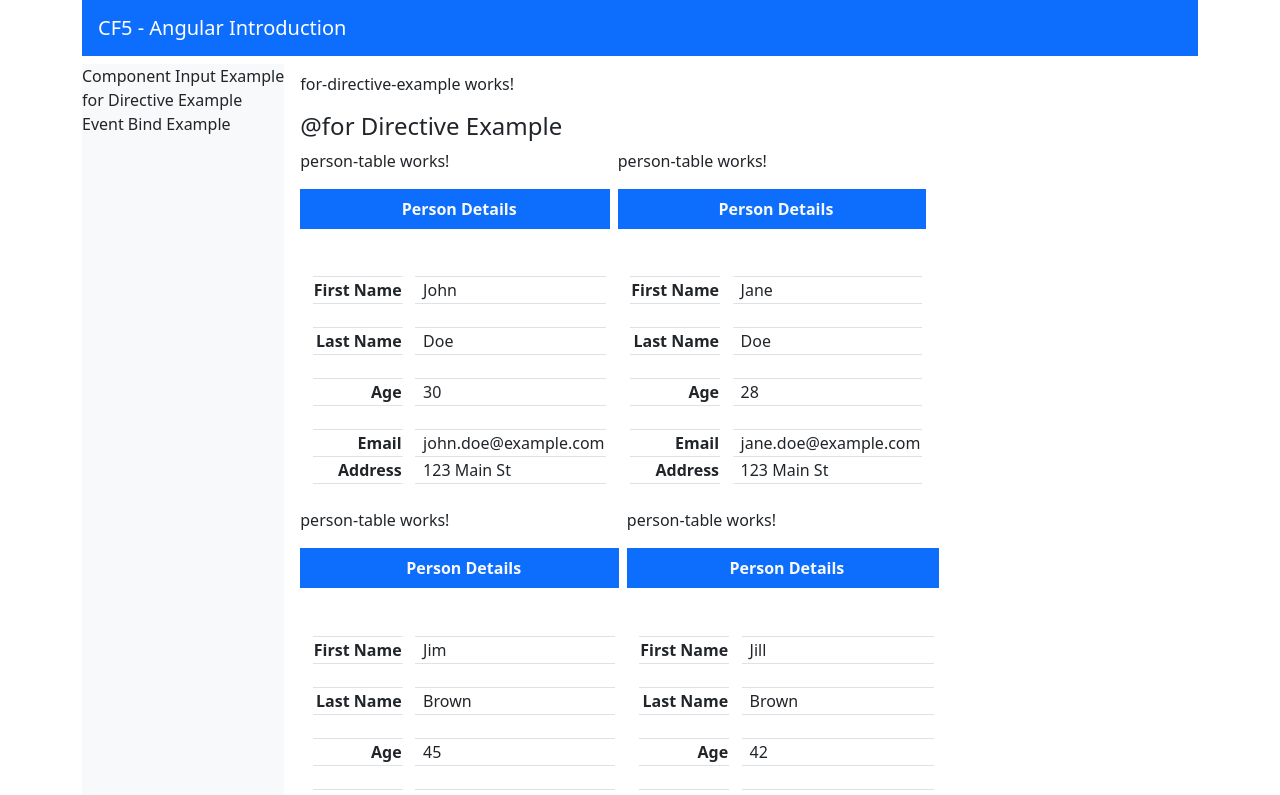
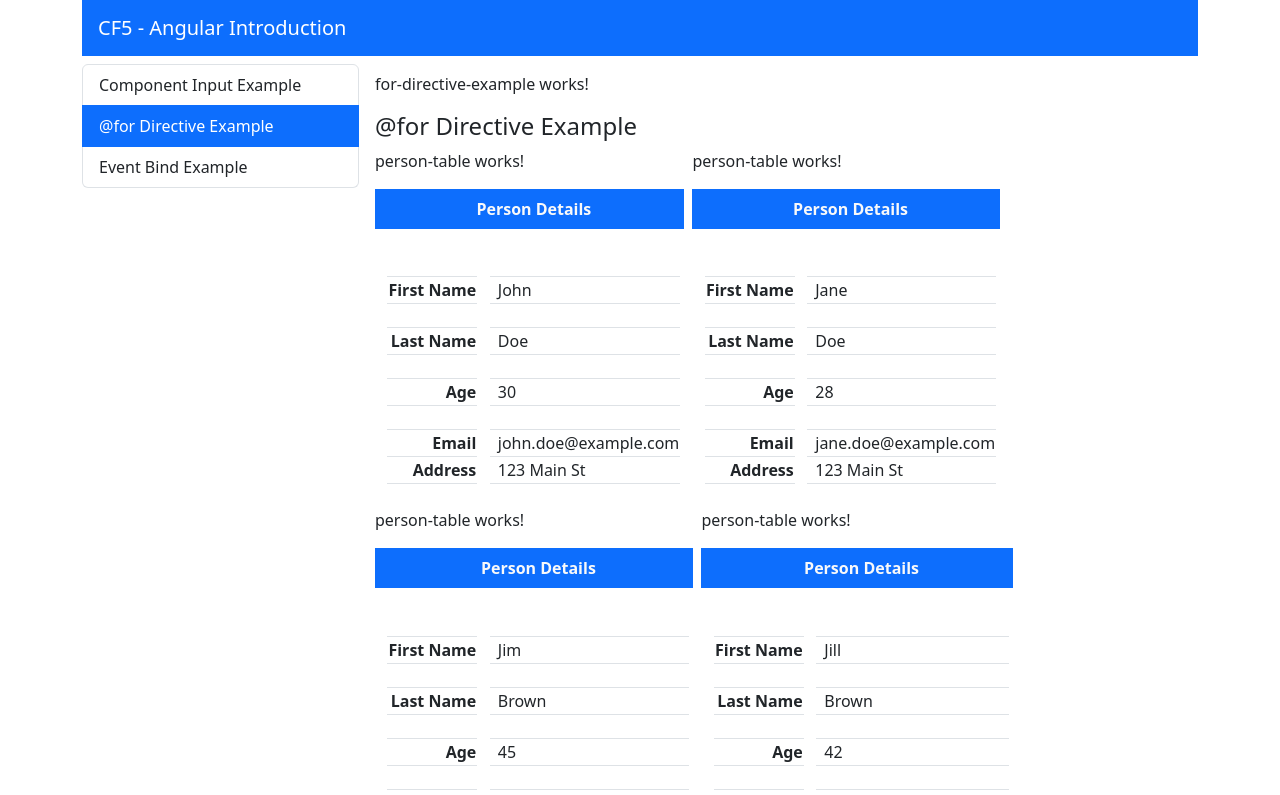
Before and after one commit to pav1op/angular-introduction, an Angular app: page /for-directive-example in a window 1280 px wide. Shown: the top 795 px of the page. Built offline with nearby package versions, Linux system fonts and the light colour scheme.

Commit message:
fancy app menu

```diff
--- a/src/app/app.component.html
+++ b/src/app/app.component.html
@@ -6,12 +6,8 @@
     </nav>
 
     <div class="d-flex flex-row gap-2">
-      <div class="d-flex flex-column text-nowrap bg-light padding-2">
-        <span role="button" routerLink="component-input-example">Component Input Example</span>
-        <span role="button" routerLink="for-directive-example">{{ 'for' }} Directive Example</span>
-        <span role="button" routerLink="event-bind-example" >Event Bind Example</span>
-      </div>
-      <div class="flex-grow-1 p-2 text-nowrap">
+      <app-list-group-menu class="w-25"></app-list-group-menu>
+      <div class="flex-grow-1 p-2 text-nowrap w-75">
         <router-outlet></router-outlet>
       </div>
     </div>
--- a/src/app/app.component.ts
+++ b/src/app/app.component.ts
@@ -3,6 +3,7 @@ import { PersonTableComponent } from './components/person-table/person-table.com
 import { Person } from './shared/interfaces/person';
 import { EventBindExampleComponent } from './components/event-bind-example/event-bind-example.component';
 import { RouterLink, RouterOutlet } from '@angular/router';
+import { ListGroupMenuComponent } from './components/list-group-menu/list-group-menu.component';
 
 @Component({
   selector: 'app-root',
@@ -10,8 +11,7 @@ import { RouterLink, RouterOutlet } from '@angular/router';
   imports: [
     RouterLink,
     RouterOutlet,
-    PersonTableComponent,
-    EventBindExampleComponent
+    ListGroupMenuComponent
   ],
   templateUrl: './app.component.html',
   styleUrl: './app.component.css'
--- /dev/null
+++ b/src/app/components/list-group-menu/list-group-menu.component.html
@@ -0,0 +1,11 @@
+<div class="list-group">
+    @for(entry of menu; track entry) {
+        <a
+            class="list-group-item list-group-item-action text-truncate "
+            [routerLink]="entry.routerLink"
+            [routerLinkActive]="['active']"
+        >
+            {{ entry.text }}
+        </a>
+    }
+</div>
--- /dev/null
+++ b/src/app/components/list-group-menu/list-group-menu.component.ts
@@ -0,0 +1,18 @@
+import { Component } from '@angular/core';
+import { RouterLink, RouterLinkActive } from '@angular/router';
+import { MenuItem } from 'src/app/shared/interfaces/menu-item';
+
+@Component({
+  selector: 'app-list-group-menu',
+  standalone: true,
+  imports: [RouterLink, RouterLinkActive],
+  templateUrl: './list-group-menu.component.html',
+  styleUrl: './list-group-menu.component.css'
+})
+export class ListGroupMenuComponent {
+  menu : MenuItem[] = [
+    {text: 'Component Input Example', routerLink: 'component-input-example'},
+    {text: '@for Directive Example', routerLink: 'for-directive-example'},
+    {text: 'Event Bind Example', routerLink: 'event-bind-example'},
+  ];
+}
--- /dev/null
+++ b/src/app/shared/interfaces/menu-item.ts
@@ -0,0 +1,4 @@
+export interface MenuItem {
+    text: string;
+    routerLink: string;
+}
```
Also changed, not shown: src/app/components/component-input-example/component-input-example.component.html (+2 -2 lines), src/app/components/list-group-menu/list-group-menu.component.css (added), 1 other file (tests, documents, lock files or other folders).
